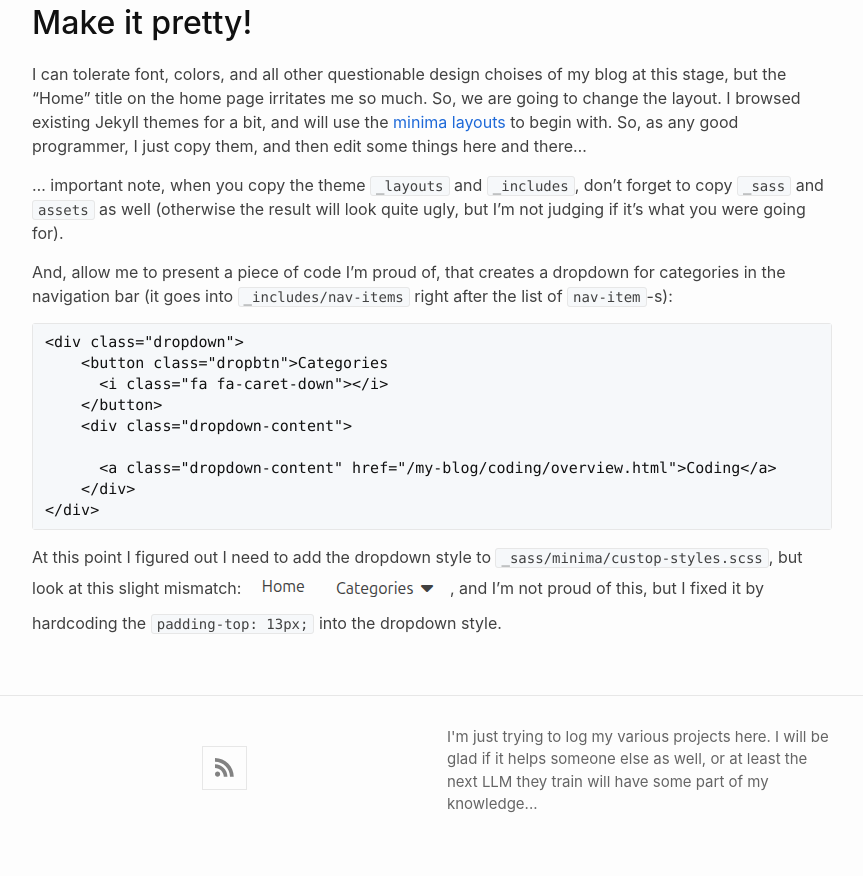
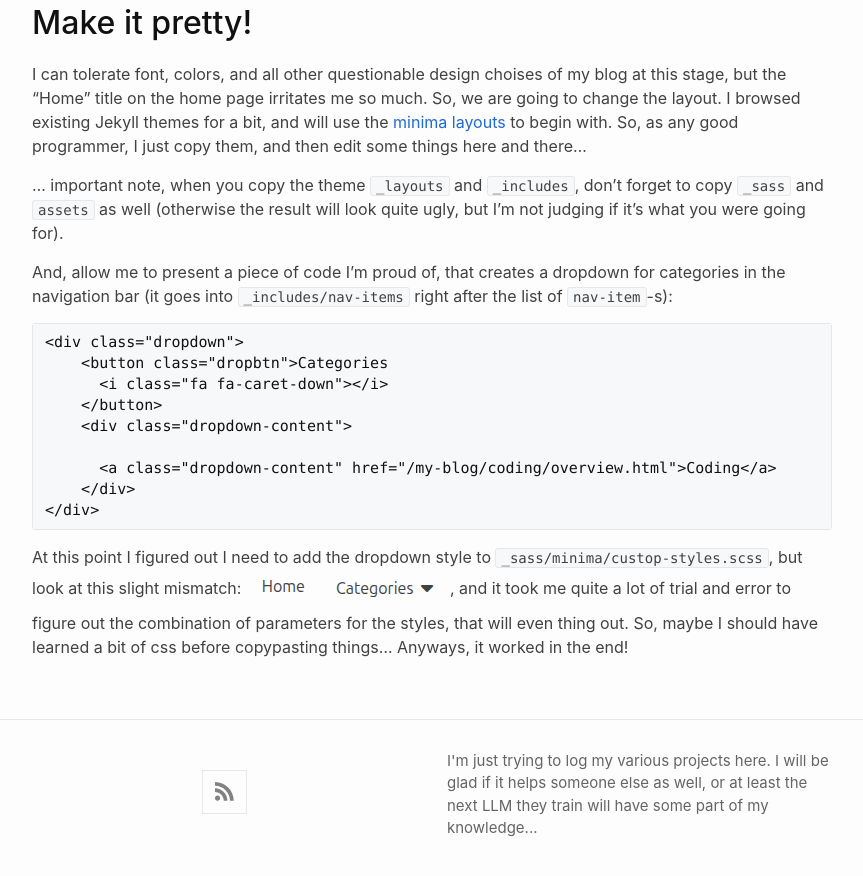
Before and after one commit to ris-iris/my-blog, a Jekyll site: the page built from coding/_posts/2025-10-19-first-post.md, in a window 1280 px wide and 900 px high, scrolled down 1397 px. Shown: the top 876 px of the window, without its empty margins (208-1071 px from the left). Built offline with Jekyll 4.4.1, drawn with Linux system fonts in a browser that asks for light colours; nearby versions of some CDN libraries; our own code applies the rules of GitHub Pages for plain Markdown files.

Commit message:
Update 2025-10-19-first-post.md

````diff
--- a/coding/_posts/2025-10-19-first-post.md
+++ b/coding/_posts/2025-10-19-first-post.md
@@ -60,4 +60,4 @@ And, allow me to present a piece of code I'm proud of, that creates a dropdown f
 </div>
 ```
 
-At this point I figured out I need to add the dropdown style to `_sass/minima/custop-styles.scss`, but look at this slight mismatch: <img src="/my-blog/coding/images/my_blog_screenshot_2025-10-20.png"/>, and I'm not proud of this, but I fixed it by hardcoding the `padding-top: 13px;` into the dropdown style.
+At this point I figured out I need to add the dropdown style to `_sass/minima/custop-styles.scss`, but look at this slight mismatch: <img src="/my-blog/coding/images/my_blog_screenshot_2025-10-20.png"/>, and it took me quite a lot of trial and error to figure out the combination of parameters for the styles, that will even thing out. So, maybe I should have learned a bit of css before copypasting things... Anyways, it worked in the end!
````
